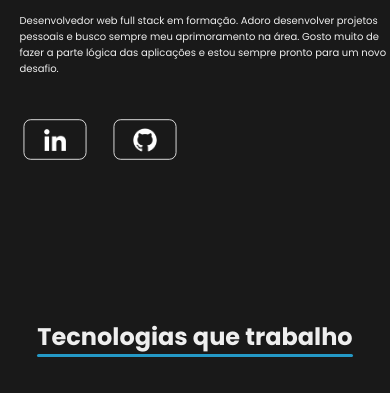
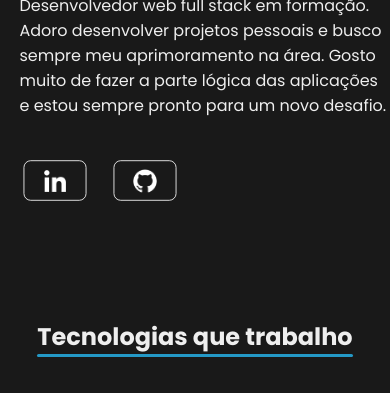
Before and after one commit to Delson16/Meu-portifolio, a plain HTML site: page index.html in a window 390 px wide. Shown: the part 525-918 px from the top of the page. Drawn offline with nearby package versions, Linux system fonts and the light colour scheme.

Commit message:
Update style.css

```diff
--- a/style.css
+++ b/style.css
@@ -642,10 +642,33 @@ footer i {
 
     .nav-list {
         flex-direction: column;
-        justify-content: space-around;
+        justify-content: center;
         align-items: center;
         width: 100vw;
         height: 100vh;
+        row-gap: 10px;
+    }
+
+    .nav-list li{
+        text-align: center;
+        width: 50%;
+        /* border: 1px solid var(--color6); */
+        border-radius: 5px;
+        display: flex;
+        align-items: center;
+        justify-content: center;
+        background-color: var(--color3);
+    }
+    .nav-list a{
+        width: 100%;
+        height: 100%;
+    }
+    .nav-list a:hover::after {
+        width: 0%;
+    }
+    .nav-list li:active{
+        scale: 1.1;
+        transition: ease .4s;
     }
 
     .header.active .nav {
@@ -678,7 +701,7 @@ footer i {
         justify-content: center;
     }
     .content1{
-        font-size: 10px;
+        font-size: 1em;
     }
     .button{
         scale: 0.9;
```
